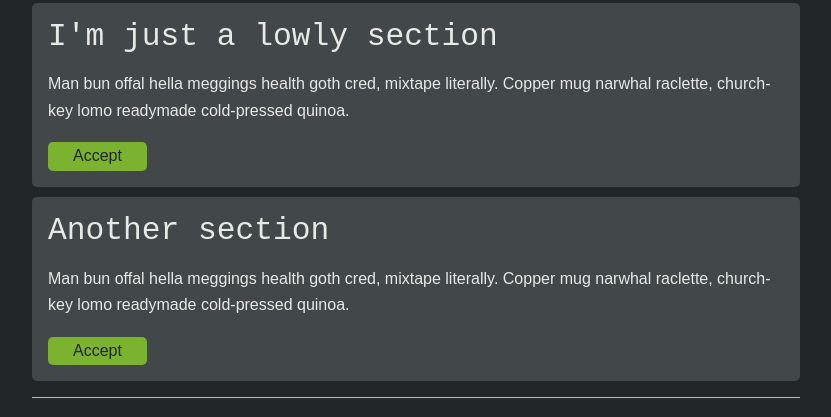
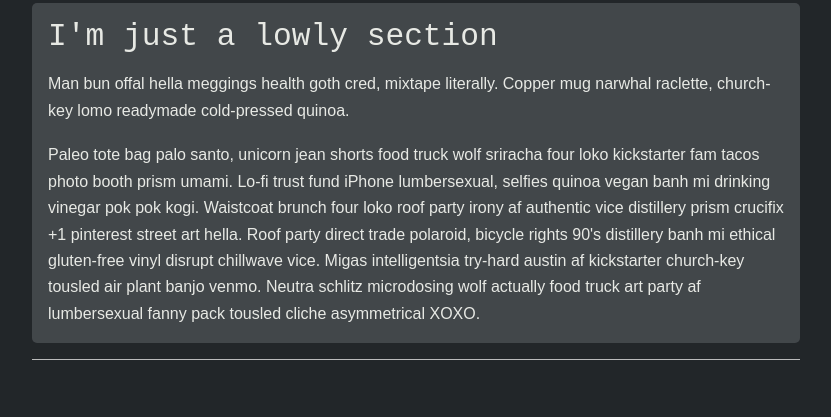
Before and after one commit to ZakLaughton/base-css-design-system, a website built with Parcel: page index.html in a window 1280 px wide. Shown: the part 2276-2693 px from the top of the page, without its empty margins (224-1055 px from the left). Built offline with nearby package versions, Linux system fonts and the light colour scheme.

Commit message:
remove multiple sections in "Single section" article

```diff
--- a/index.html
+++ b/index.html
@@ -117,16 +117,19 @@
             Copper mug narwhal raclette, church-key lomo readymade cold-pressed
             quinoa.
           </p>
-          <button>Accept</button>
-        </section>
-        <section>
-          <h3>Another section</h3>
           <p>
-            Man bun offal hella meggings health goth cred, mixtape literally.
-            Copper mug narwhal raclette, church-key lomo readymade cold-pressed
-            quinoa.
+            Paleo tote bag palo santo, unicorn jean shorts food truck wolf
+            sriracha four loko kickstarter fam tacos photo booth prism umami.
+            Lo-fi trust fund iPhone lumbersexual, selfies quinoa vegan banh mi
+            drinking vinegar pok pok kogi. Waistcoat brunch four loko roof party
+            irony af authentic vice distillery prism crucifix +1 pinterest
+            street art hella. Roof party direct trade polaroid, bicycle rights
+            90's distillery banh mi ethical gluten-free vinyl disrupt chillwave
+            vice. Migas intelligentsia try-hard austin af kickstarter church-key
+            tousled air plant banjo venmo. Neutra schlitz microdosing wolf
+            actually food truck art party af lumbersexual fanny pack tousled
+            cliche asymmetrical XOXO.
           </p>
-          <button>Accept</button>
         </section>
       </article>
 
```
